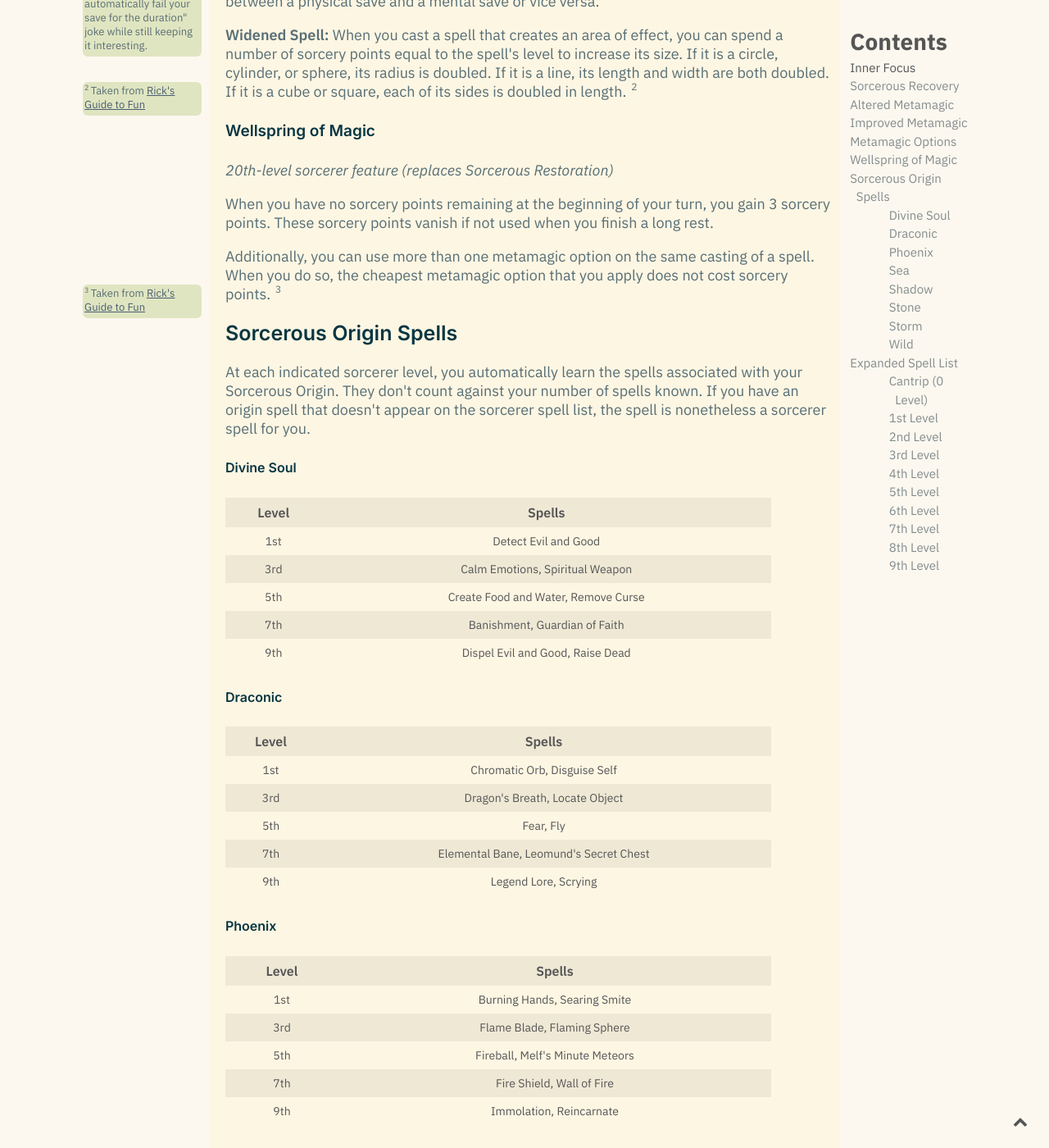
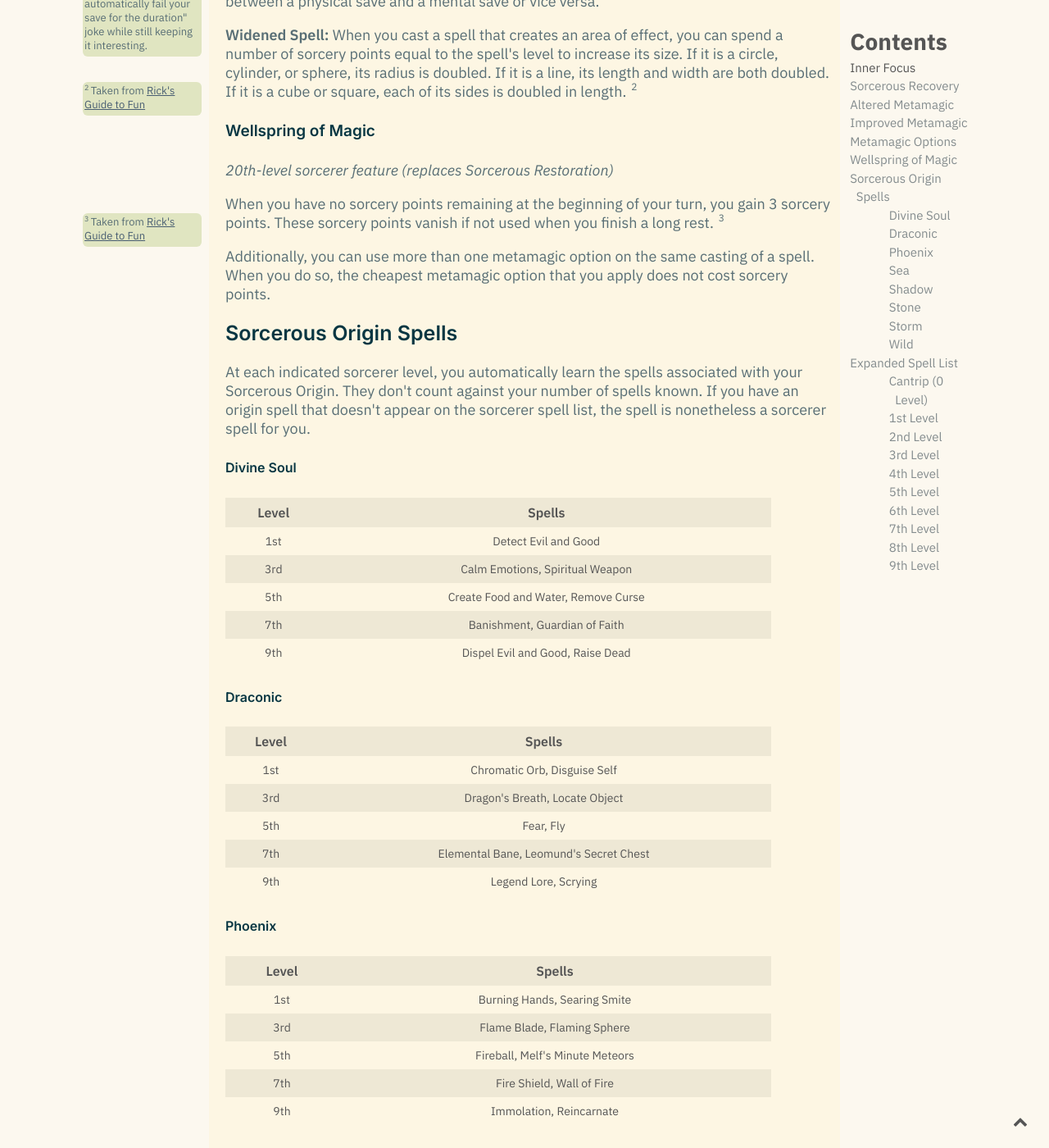
Before and after one commit to 5egeneral/compendium, a Jekyll site: the page built from _notes/20210609-Konahrik's Sorcerer Tweaks.md, in a window 1280 px wide and 1400 px high, scrolled down 1704 px. Shown: the whole window at 82% size. Built offline with Jekyll 4.4.1, drawn with Linux system fonts in a browser that asks for light colours; the table of contents is made by our own code.

Commit message:
change sidenote position

```diff
--- a/_notes/20210609-Konahrik's Sorcerer Tweaks.md
+++ b/_notes/20210609-Konahrik's Sorcerer Tweaks.md
@@ -63,9 +63,9 @@ When you cast a spell that creates an area of effect, you can spend a number of
 
 *20th-level sorcerer feature (replaces Sorcerous Restoration)*
 
-When you have no sorcery points remaining at the beginning of your turn, you gain 3 sorcery points. These sorcery points vanish if not used when you finish a long rest.
+When you have no sorcery points remaining at the beginning of your turn, you gain 3 sorcery points. These sorcery points vanish if not used when you finish a long rest. [[Taken from [Rick's Guide to Fun](https://www.patreon.com/posts/ricks-guide-to-16285048)::lsn]]
 
-Additionally, you can use more than one metamagic option on the same casting of a spell. When you do so, the cheapest metamagic option that you apply does not cost sorcery points. [[Taken from [Rick's Guide to Fun](https://www.patreon.com/posts/ricks-guide-to-16285048)::lsn]]
+Additionally, you can use more than one metamagic option on the same casting of a spell. When you do so, the cheapest metamagic option that you apply does not cost sorcery points.
 
 ## Sorcerous Origin Spells
 
--- a/assets/css/style.css
+++ b/assets/css/style.css
@@ -802,7 +802,7 @@ hr {
     margin-right: -45%;
     width: 40%;
     margin-top: 0;
-    margin-bottom: 0;
+    margin-bottom: 3px;
     vertical-align: baseline;
     position: relative;
     padding-bottom: 5px;
```
